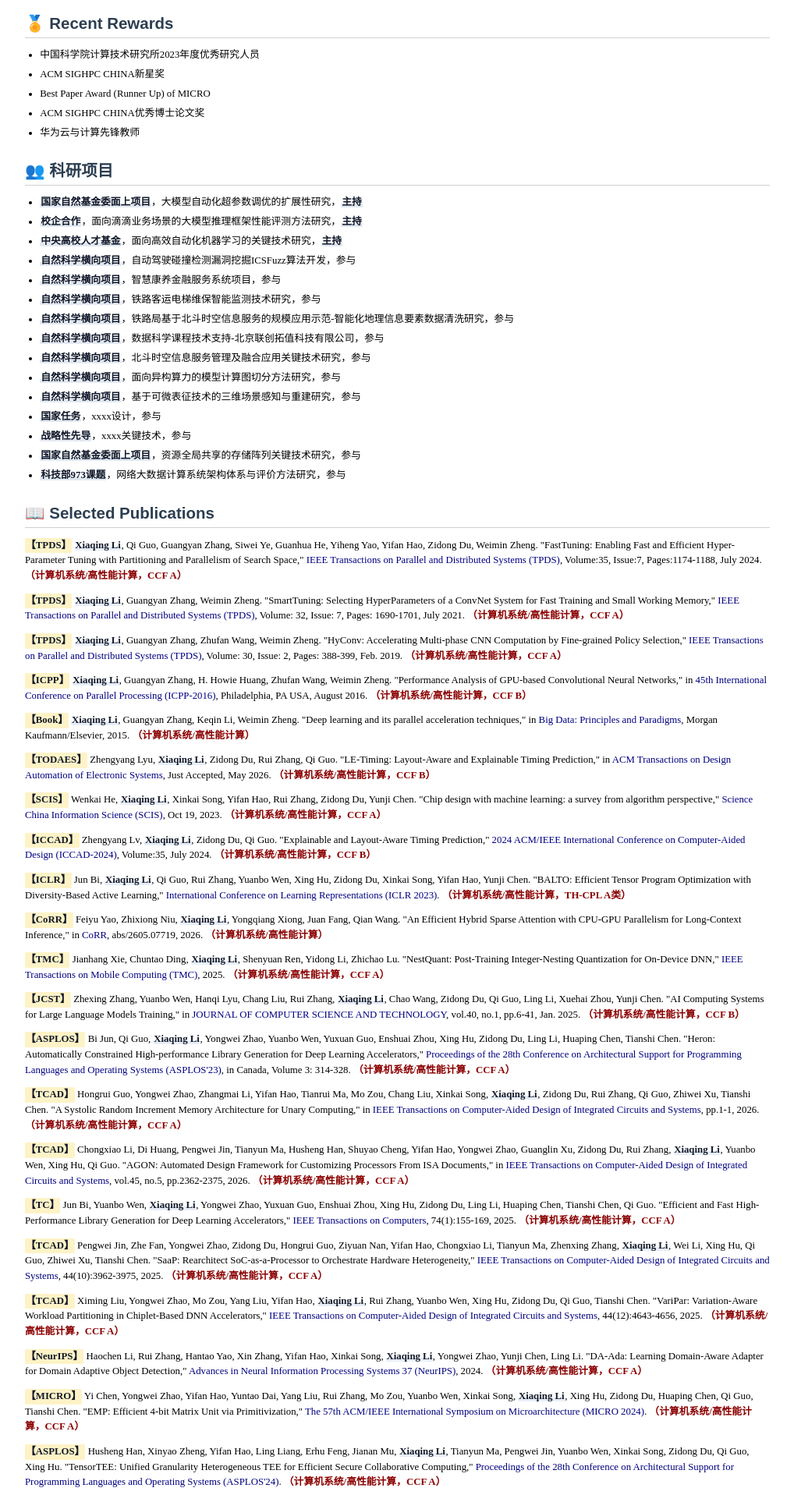
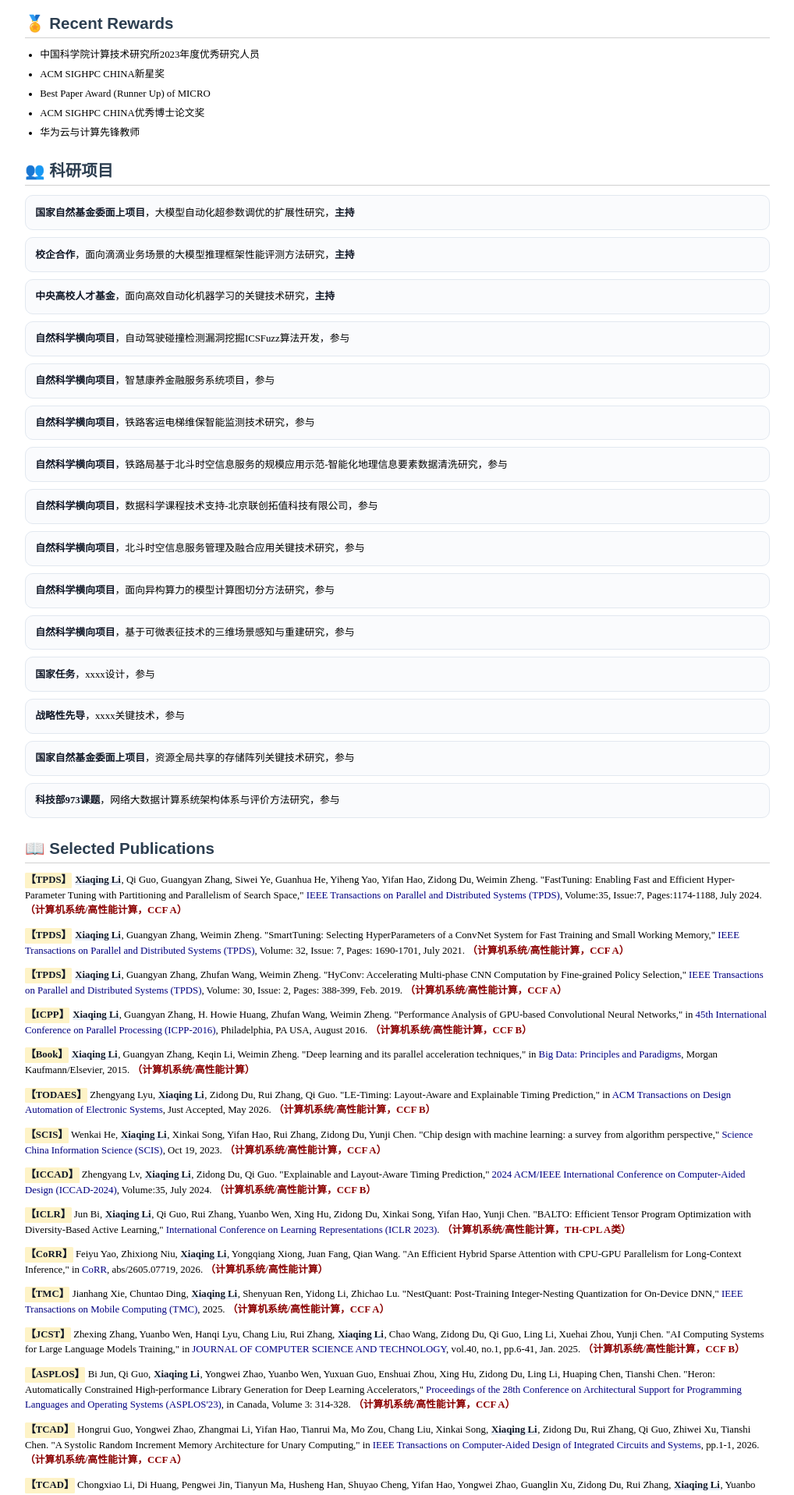
Before and after one commit to mlsys-research-jedy/mlsys-research-jedy.github.io, a Jekyll site: the page index.html, which Jekyll copies as it is, in a window 1280 px wide. Shown: the part 854-2771 px from the top of the page at 78% size, without its empty margins (123-1141 px from the left). Built offline with Jekyll 4.4.1, drawn with Linux system fonts in a browser that asks for light colours.

Commit message:
Tidy project section layout

```diff
--- a/index.html
+++ b/index.html
@@ -116,8 +116,26 @@
         .recruit-section p {
             margin-bottom: 0.6em;
         }
+        .project-section .project-list {
+            list-style: none;
+            padding-left: 0;
+        }
+        .project-section .project-list li {
+            margin-bottom: 0.7em;
+            padding: 0.8em 0.95em;
+            border: 1px solid #e2e8f0;
+            border-radius: 10px;
+            background: #fafbfd;
+            line-height: 1.75;
+        }
+        .project-section .project-label,
+        .project-section .project-role {
+            font-weight: 700;
+            color: #111827;
+        }
         @media (max-width: 600px) {
             body { padding: 0 15px 0 10px; }
+            .project-section .project-list li { padding: 0.75em 0.8em; }
             ul { padding-left: 1.2em; }
         }
     </style>
@@ -186,24 +204,24 @@
     </div>
 
     <!-- ==================== 科研项目 ==================== -->
-    <div class="section">
+    <div class="section project-section">
         <div class="section-title">👥 科研项目</div>
-        <ul>
-            <li><span class="bold">国家自然基金委面上项目</span>，大模型自动化超参数调优的扩展性研究，<span class="bold">主持</span></li>
-            <li><span class="bold">校企合作</span>，面向滴滴业务场景的大模型推理框架性能评测方法研究，<span class="bold">主持</span></li>
-            <li><span class="bold">中央高校人才基金</span>，面向高效自动化机器学习的关键技术研究，<span class="bold">主持</span></li>
-            <li><span class="bold">自然科学横向项目</span>，自动驾驶碰撞检测漏洞挖掘ICSFuzz算法开发，参与</li>
-            <li><span class="bold">自然科学横向项目</span>，智慧康养金融服务系统项目，参与</li>
-            <li><span class="bold">自然科学横向项目</span>，铁路客运电梯维保智能监测技术研究，参与</li>
-            <li><span class="bold">自然科学横向项目</span>，铁路局基于北斗时空信息服务的规模应用示范-智能化地理信息要素数据清洗研究，参与</li>
-            <li><span class="bold">自然科学横向项目</span>，数据科学课程技术支持-北京联创拓值科技有限公司，参与</li>
-            <li><span class="bold">自然科学横向项目</span>，北斗时空信息服务管理及融合应用关键技术研究，参与</li>
-            <li><span class="bold">自然科学横向项目</span>，面向异构算力的模型计算图切分方法研究，参与</li>
-            <li><span class="bold">自然科学横向项目</span>，基于可微表征技术的三维场景感知与重建研究，参与</li>
-            <li><span class="bold">国家任务</span>，xxxx设计，参与</li>
-            <li><span class="bold">战略性先导</span>，xxxx关键技术，参与</li>
-            <li><span class="bold">国家自然基金委面上项目</span>，资源全局共享的存储阵列关键技术研究，参与</li>
-            <li><span class="bold">科技部973课题</span>，网络大数据计算系统架构体系与评价方法研究，参与</li>
+        <ul class="project-list">
+            <li><span class="project-label">国家自然基金委面上项目</span>，大模型自动化超参数调优的扩展性研究，<span class="project-role">主持</span></li>
+            <li><span class="project-label">校企合作</span>，面向滴滴业务场景的大模型推理框架性能评测方法研究，<span class="project-role">主持</span></li>
+            <li><span class="project-label">中央高校人才基金</span>，面向高效自动化机器学习的关键技术研究，<span class="project-role">主持</span></li>
+            <li><span class="project-label">自然科学横向项目</span>，自动驾驶碰撞检测漏洞挖掘ICSFuzz算法开发，参与</li>
+            <li><span class="project-label">自然科学横向项目</span>，智慧康养金融服务系统项目，参与</li>
+            <li><span class="project-label">自然科学横向项目</span>，铁路客运电梯维保智能监测技术研究，参与</li>
+            <li><span class="project-label">自然科学横向项目</span>，铁路局基于北斗时空信息服务的规模应用示范-智能化地理信息要素数据清洗研究，参与</li>
+            <li><span class="project-label">自然科学横向项目</span>，数据科学课程技术支持-北京联创拓值科技有限公司，参与</li>
+            <li><span class="project-label">自然科学横向项目</span>，北斗时空信息服务管理及融合应用关键技术研究，参与</li>
+            <li><span class="project-label">自然科学横向项目</span>，面向异构算力的模型计算图切分方法研究，参与</li>
+            <li><span class="project-label">自然科学横向项目</span>，基于可微表征技术的三维场景感知与重建研究，参与</li>
+            <li><span class="project-label">国家任务</span>，xxxx设计，参与</li>
+            <li><span class="project-label">战略性先导</span>，xxxx关键技术，参与</li>
+            <li><span class="project-label">国家自然基金委面上项目</span>，资源全局共享的存储阵列关键技术研究，参与</li>
+            <li><span class="project-label">科技部973课题</span>，网络大数据计算系统架构体系与评价方法研究，参与</li>
         </ul>
     </div>
 
```
